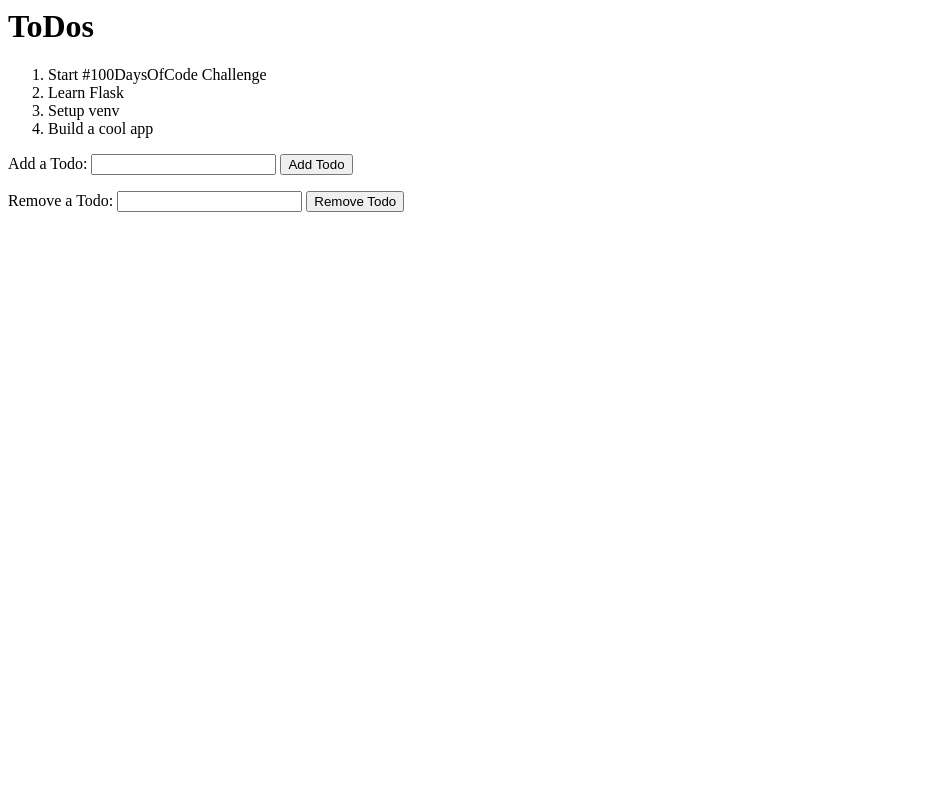
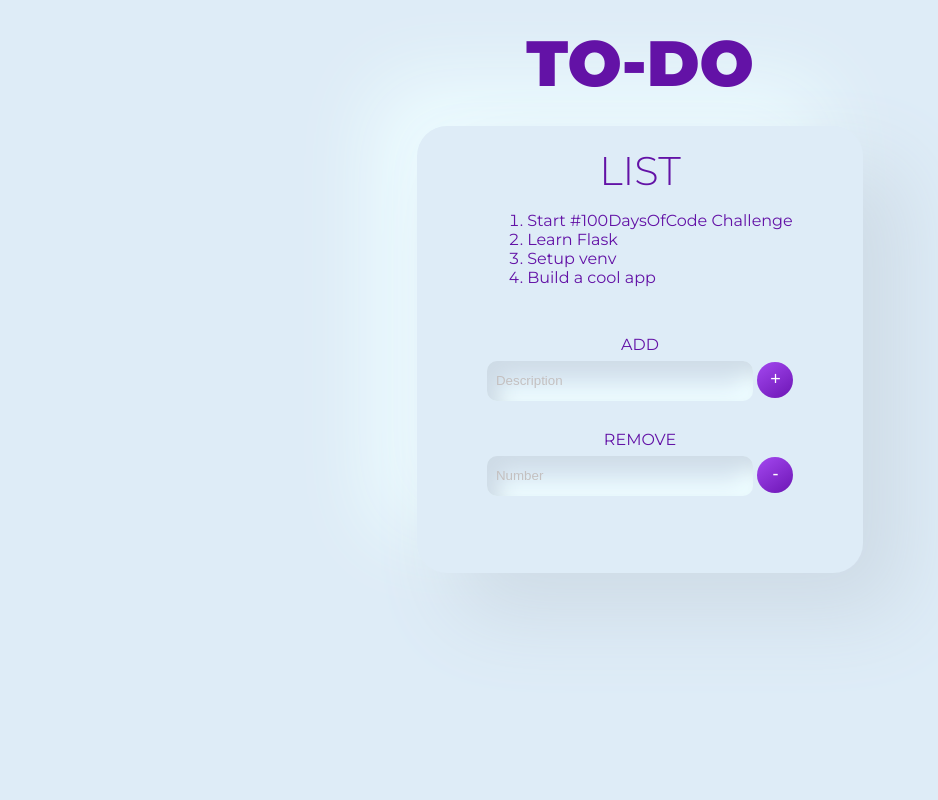
Before and after one commit to skyreep/hundred-days-of-code, a Flask app: page / in a window 1280 px wide. Shown: the whole page, without its empty margins (0-938 px from the left). Run offline with Flask 2, Linux system fonts and the light colour scheme; some libraries are stand-ins or nearby versions.

Commit message:
Added CSS styling

```diff
--- a/todos/app.py
+++ b/todos/app.py
@@ -2,6 +2,7 @@ from flask import Flask, render_template, request, redirect, abort, url_for
 from flask_wtf import FlaskForm
 from wtforms import StringField, SubmitField, IntegerField
 from wtforms.validators import DataRequired
+
 
 app = Flask(__name__)
 app.config['SECRET_KEY'] = 'mysecret'
@@ -9,12 +10,12 @@ app.config['SECRET_KEY'] = 'mysecret'
 todos = ["Start #100DaysOfCode Challenge", "Learn Flask", "Setup venv", "Build a cool app"]
 
 class AddTodo(FlaskForm):
-    todo = StringField("Add a Todo", validators=[DataRequired()])
-    add = SubmitField("Add Todo")
+    todo = StringField("ADD", validators=[DataRequired()])
+    add = SubmitField("+")
 
 class RemoveTodo(FlaskForm):
-    removalnum = IntegerField("Remove a Todo", validators=[DataRequired()])
-    remove = SubmitField("Remove Todo")
+    removalnum = IntegerField("REMOVE", validators=[DataRequired()])
+    remove = SubmitField("-")
 
 
 @app.route('/', methods=["GET", "POST"])
--- /dev/null
+++ b/todos/static/global.css
@@ -0,0 +1,87 @@
+body {
+    background-color: #deecf7;
+    margin: 0px;
+    color: #6312a6;
+    font-family: 'Montserrat', sans-serif;
+    font-weight: 400;
+    text-align: center;
+    justify-content: center;
+}
+
+h1 {
+    font-family: 'Montserrat', sans-serif;
+    font-weight: 900;
+    font-size: 4em;
+    margin-top: 3vh !important;
+    margin-bottom: 3vh;
+}
+
+h2 {
+    font-size: 2.5em;
+    font-weight: 300;
+    margin-block-start: 0em;
+    margin-block-end: 0.05em;
+}
+
+.list-container {
+    /* width: auto; */
+    width: 350px;
+    height: auto;
+    background-color: #4361EE;
+    border-radius: 15px;
+    padding: 3em;
+    padding-top: 1.25em;
+    border-radius: 30px;
+    background: #deecf7;
+    box-shadow:  41px 41px 82px #cedbe6,
+                 -41px -41px 82px #eefdff;
+    margin: auto;
+}
+
+.list-items {
+    text-align: left !important;
+    margin: auto;
+    max-width: fit-content;
+    padding-bottom: 1em;
+}
+
+label {
+    font-size: 1em;
+    font-weight: 400;
+}
+
+.form-field {
+    border-radius: 10px;
+    background: #deecf7;
+    box-shadow: inset 12px 12px 20px #cedbe6,
+            inset -12px -12px 20px #eefdff;
+    border-width: 0em !important;
+    height: 3em;
+    width: 20em;
+    color: #6312a6;
+    outline-width: 0em !important;
+    margin-top: 0.5em;
+    margin-bottom: 1em;
+    /* margin-right: 1em; */
+}
+
+.form-field:focus {
+    background: #deecf7;
+    box-shadow:  5px 5px 10px #d1dee8,
+                 -5px -5px 10px #ebfaff;
+}
+
+.form-field::placeholder{
+    color: #c4c0c0;
+}
+
+.btn {
+    border-radius: 50%;
+    height: 2em;
+    width: 2em;
+    background: linear-gradient(145deg, #a448f0, #6c15b4);
+    border-width: 0em;
+    color: white;
+    font-weight: 400;
+    font-size: 18px;
+}
--- a/todos/templates/index.html
+++ b/todos/templates/index.html
@@ -2,31 +2,52 @@
     <head>
         <meta charset="UTF-8">
         <meta name="viewport" content="width=device-width, initial-scale=1.0">
+        <!-- Google Fonts -->
+        <link rel="preconnect" href="https://fonts.googleapis.com">
+        <link rel="preconnect" href="https://fonts.gstatic.com" crossorigin>
+        <link href="https://fonts.googleapis.com/css2?family=Montserrat:wght@300;400;900&display=swap" rel="stylesheet">
+        <script src="https://kit.fontawesome.com/8ab41e15a6.js" crossorigin="anonymous"></script>
+        <link rel="stylesheet" href={{ url_for('static', filename='/global.css') }}>
         <title>ToDos</title>
     </head>
 
 <body>
-    <h1>ToDos</h1>
+    <h1>TO-DO</h1>
+    <!-- List Container -->
+    <div class="list-container">
+        <h2>LIST</h2>
+        <div class="list-items">
             <ol>
             {% for todo in todos %}
                 <li>{{ todo }}</li>
             {% endfor %}
             </ol>
+        </div>
+
+        <!-- Form container -->
+        <div class="form-container">
             <form method="POST">
                 {{ template_form.hidden_tag() }}
                 <p>
-            {{ template_form.todo.label }}:
-            {{ template_form.todo() }}
-            {{ template_form.add() }}
+                    {{ template_form.todo.label }}
+                    <br>
+                    {{ template_form.todo(class_="form-field", placeholder="  Description") }}
+                    {{ template_form.add(class_="btn") }}
                 </p>
             </form>
             <form method="POST">
                 {{ template_form2.hidden_tag() }}
                 <p>
-            {{ template_form2.removalnum.label }}:
-            {{ template_form2.removalnum() }}
-            {{ template_form2.remove() }}
+                    {{ template_form2.removalnum.label }}
+                    <br>
+                    {{ template_form2.removalnum(class_="form-field", placeholder="  Number") }}
+                    {{ template_form2.remove(class_="btn") }}
                 </p>
             </form>
+        </div>
+        <!-- End Form Container -->
+    </div>
+    <!-- End List Container -->
+
 </body>
 </html>
```
Lines whose indentation alone changed are shown as unchanged.
